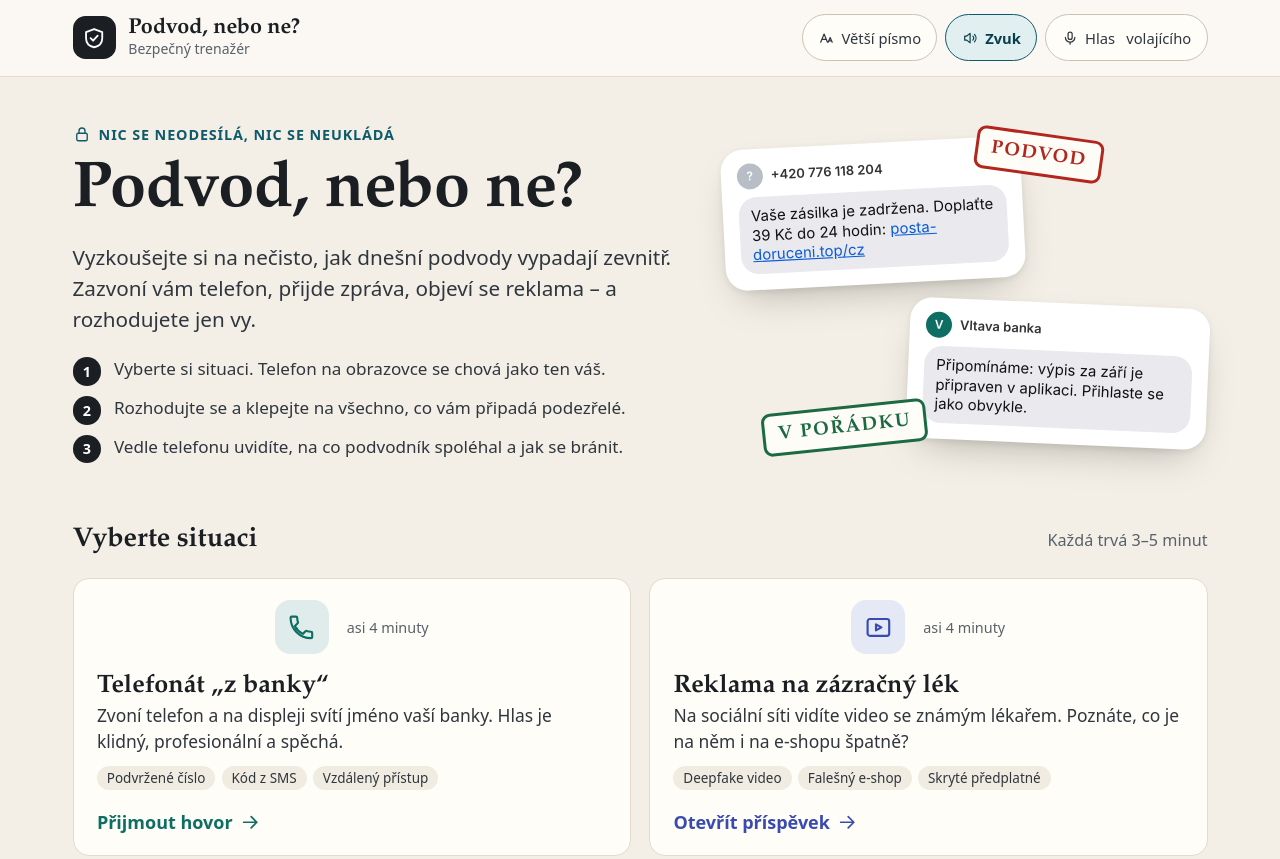
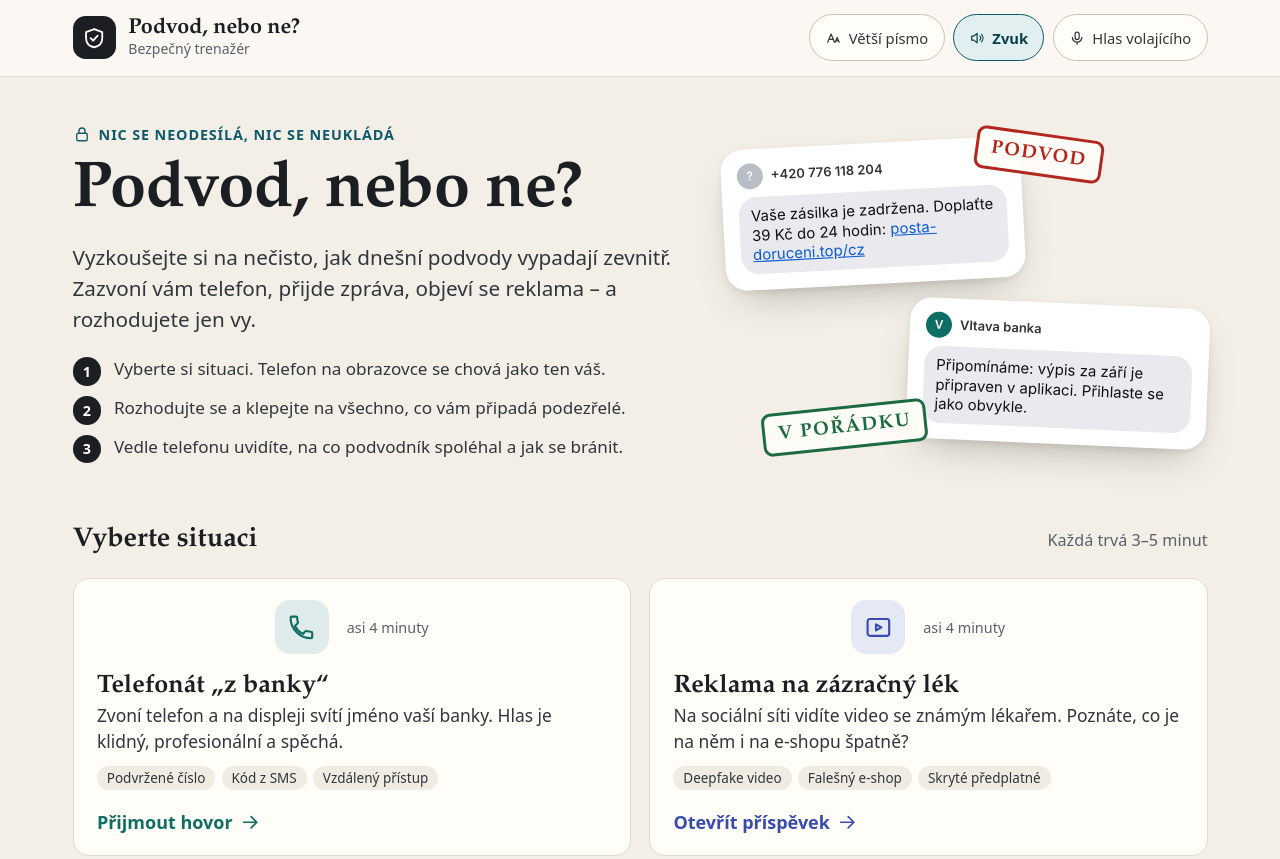
Before and after one commit to srameko/podvod-nebo-ne, a plain HTML site: page index.html in a window 1280 px wide. Shown: the top 859 px of the page. Drawn offline with Linux system fonts and the light colour scheme.

Commit message:
Oprava mezery v popisku přepínače hlasu
Co-Authored-By: Claude Opus 5.5 <noreply@anthropic.com>

```diff
--- a/index.html
+++ b/index.html
@@ -508,7 +508,7 @@ details.levers dd{margin:0 0 .2rem;color:var(--ink2)}
     <div class="opts">
       <button class="tog" id="tBig" aria-pressed="false"><svg class="ic" viewBox="0 0 24 24"><path d="M4 18L9 6l5 12M5.8 14h6.4M15 18l3-7 3 7M16 16h4"/></svg><span class="d">Větší písmo</span><span class="m">Písmo</span></button>
       <button class="tog" id="tSnd" aria-pressed="true"><svg class="ic" viewBox="0 0 24 24"><path d="M4 9h3l5-4v14l-5-4H4z"/><path d="M16 9a4 4 0 010 6M18.5 6.5a8 8 0 010 11"/></svg>Zvuk</button>
-      <button class="tog" id="tVoice" aria-pressed="false"><svg class="ic" viewBox="0 0 24 24"><rect x="9" y="3" width="6" height="11" rx="3"/><path d="M5 11a7 7 0 0014 0M12 18v3"/></svg>Hlas<span class="d">&nbsp;volajícího</span></button>
+      <button class="tog" id="tVoice" aria-pressed="false"><svg class="ic" viewBox="0 0 24 24"><rect x="9" y="3" width="6" height="11" rx="3"/><path d="M5 11a7 7 0 0014 0M12 18v3"/></svg><span>Hlas<span class="d"> volajícího</span></span></button>
     </div>
   </div>
 </header>
```
